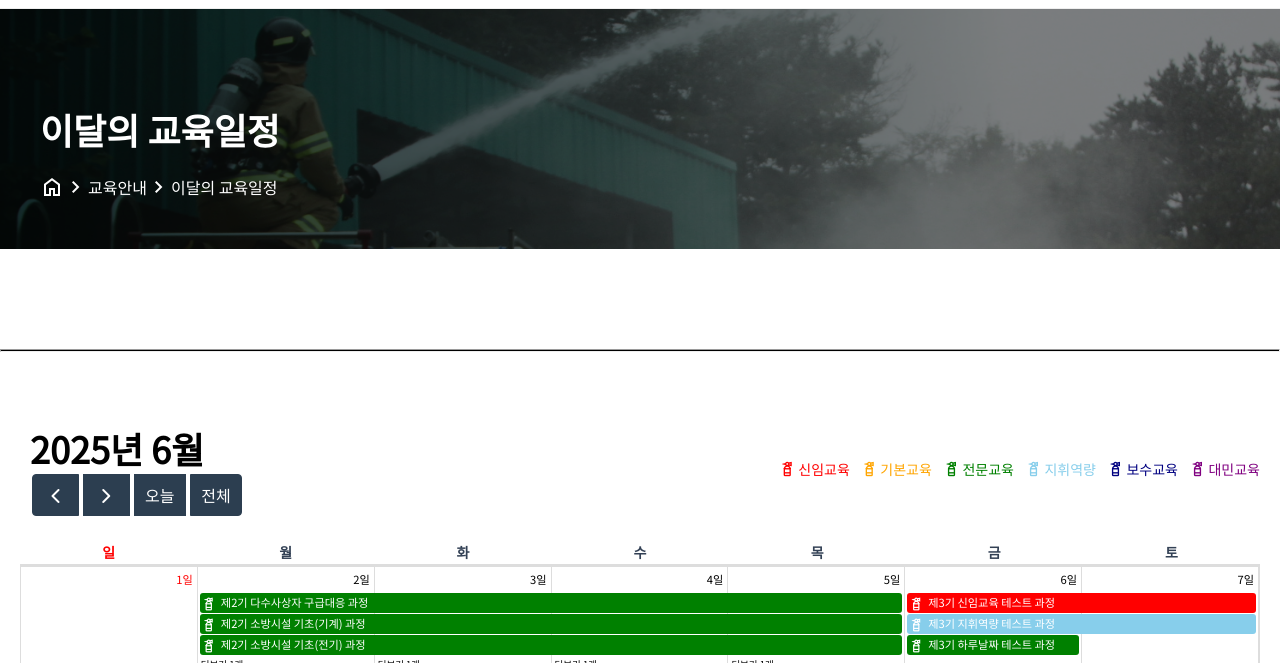
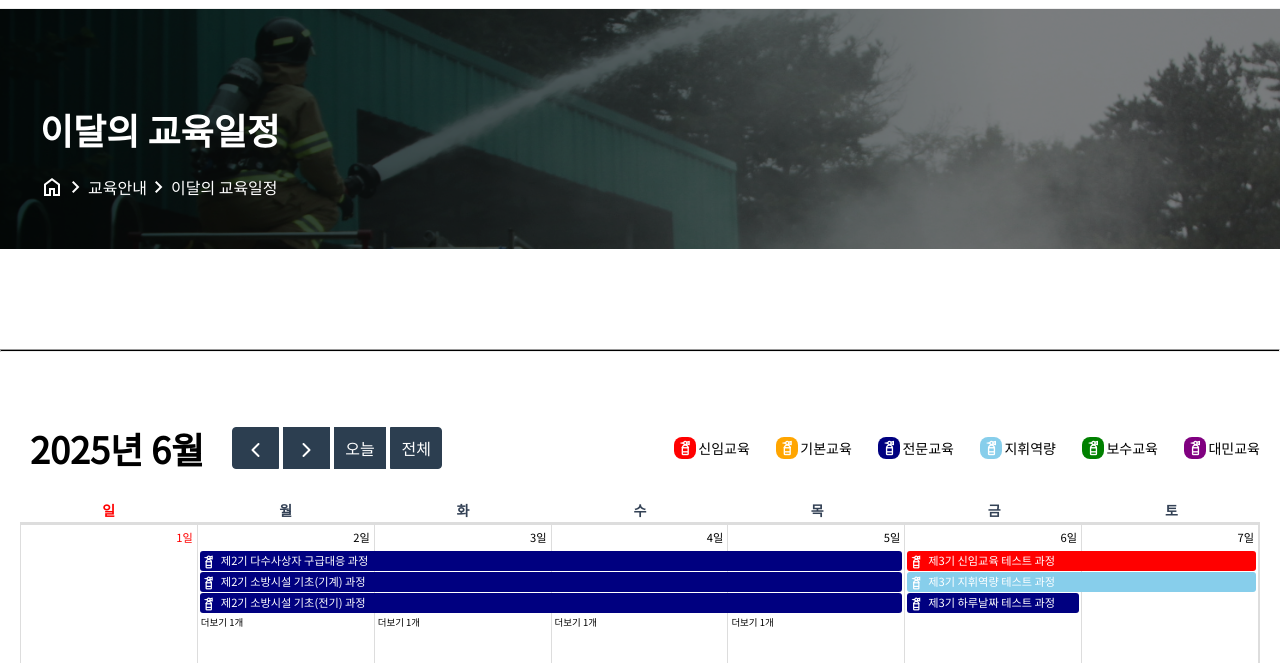
Before and after one commit to freeface06/cn119, a plain HTML site: page index.html in a window 1280 px wide. Shown: the part 112-775 px from the top of the page. Drawn offline with nearby package versions, Linux system fonts and the light colour scheme.

Commit message:
업데이트

```diff
--- a/main.css
+++ b/main.css
@@ -445,7 +445,6 @@ hr {
     display: flex;
     align-items: center;
     gap: 2px;
-    color: red;
 }
 
 .legend-box {
@@ -481,3 +480,33 @@ hr {
         font-size: 12px;
     }
 }
+
+.fc-header-toolbar {
+    display: flex;
+    flex-wrap: wrap;
+    /* 줄바꿈 가능하게 */
+    align-items: center;
+    justify-content: space-between;
+    /* 좌우 정렬 */
+    gap: 1rem;
+    /* 요소 간 간격 */
+}
+
+.fc-header-toolbar .fc-toolbar-chunk:first-child {
+    display: flex;
+    flex-wrap: wrap;
+    align-items: center;
+    gap: 1rem;
+    flex: 1 1 auto;
+    /* 유연하게 줄어들고 늘어남 */
+}
+
+.calendar-legend {
+    display: flex;
+    flex-wrap: wrap;
+    /* 반응형 줄바꿈 */
+    align-items: center;
+    gap: 0.5rem 1rem;
+    flex: 0 1 auto;
+    /* 크기 줄어들 수 있음 */
+}
--- a/main.js
+++ b/main.js
@@ -47,11 +47,11 @@ document.addEventListener('DOMContentLoaded', function () {
             backgroundColor = 'red';
         } else if (item.type === '기본교육') {
             backgroundColor = 'orange';
-        } else if (item.type === '전문교육') {
+        } else if (item.type === '보수교육') {
             backgroundColor = 'green';
         } else if (item.type === '지휘역량') {
             backgroundColor = 'skyblue';
-        } else if (item.type === '보수교육') {
+        } else if (item.type === '전문교육') {
             backgroundColor = 'navy';
         } else if (item.type === '대민교육') {
             backgroundColor = 'purple';
@@ -158,39 +158,39 @@ document.addEventListener('DOMContentLoaded', function () {
     const legend = document.createElement('div');
     legend.className = 'calendar-legend';
     legend.innerHTML = `
-        <div class="legend-item" style="color:red;">
+        <div class="legend-item">
             <span class="legend-box">
-            <span class="material-symbols-outlined">fire_extinguisher</span>
+            <span class="material-symbols-outlined" style="background: red; border-radius: 8px; color: white; padding: 2px;">fire_extinguisher</span>
             </span>
             신임교육
         </div>
-        <div class="legend-item" style="color:orange;">
+        <div class="legend-item">
             <span class="legend-box">
-            <span class="material-symbols-outlined">fire_extinguisher</span>
+            <span class="material-symbols-outlined" style="background: orange; border-radius: 8px; color: white; padding: 2px;">fire_extinguisher</span>
             </span>
             기본교육
         </div>
-        <div class="legend-item" style="color:green;">
+        <div class="legend-item">
             <span class="legend-box">
-            <span class="material-symbols-outlined">fire_extinguisher</span>
+            <span class="material-symbols-outlined" style="background: navy; border-radius: 8px; color: white; padding: 2px;">fire_extinguisher</span>
             </span>
             전문교육
         </div>
-        <div class="legend-item" style="color:skyblue;">
+        <div class="legend-item">
             <span class="legend-box">
-            <span class="material-symbols-outlined">fire_extinguisher</span>
+            <span class="material-symbols-outlined" style="background: skyblue; border-radius: 8px; color: white; padding: 2px;">fire_extinguisher</span>
             </span>
             지휘역량
         </div>
-        <div class="legend-item" style="color:navy;">
+        <div class="legend-item">
             <span class="legend-box">
-            <span class="material-symbols-outlined">fire_extinguisher</span>
+            <span class="material-symbols-outlined" style="background: green; border-radius: 8px; color: white; padding: 2px;">fire_extinguisher</span>
             </span>
             보수교육
         </div>
-        <div class="legend-item" style="color:purple;">
+        <div class="legend-item">
             <span class="legend-box">
-            <span class="material-symbols-outlined">fire_extinguisher</span>
+            <span class="material-symbols-outlined" style="background: purple; border-radius: 8px; color: white; padding: 2px;">fire_extinguisher</span>
             </span>
             대민교육
         </div>
```
